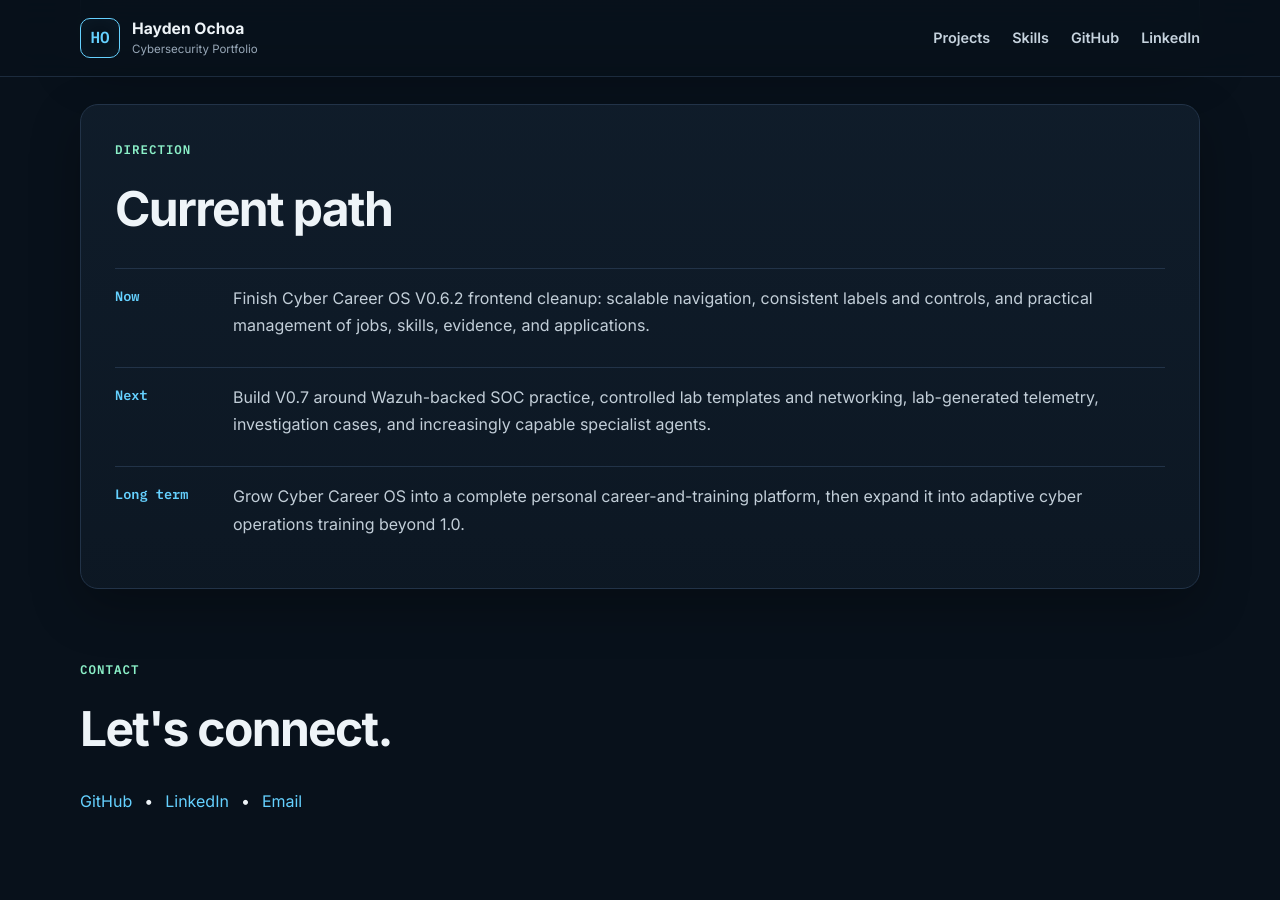
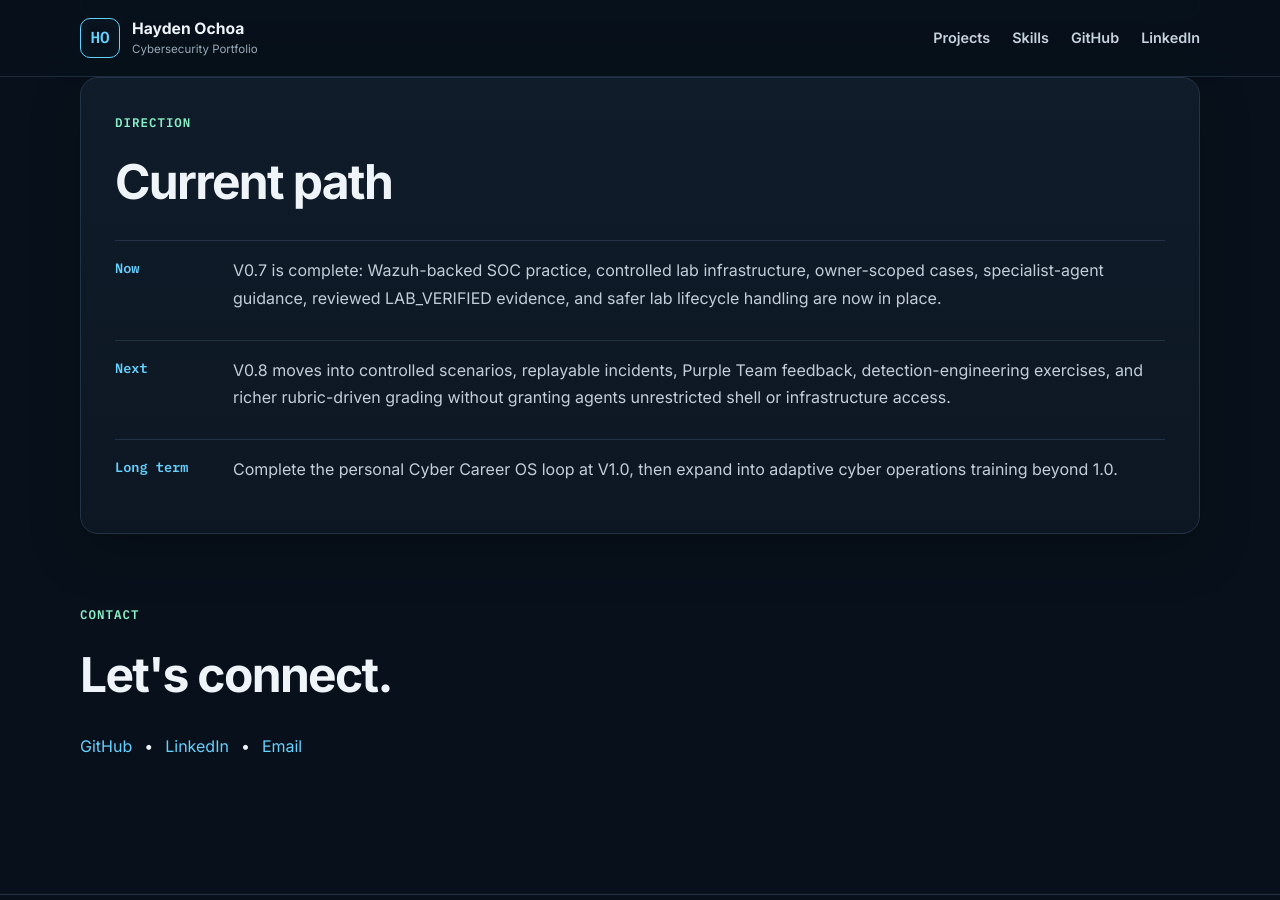
Before and after one commit to corruptcosmo/novasecure.github.io, a Jekyll site: the page built from index.md, in a window 1280 px wide and 900 px high, scrolled down 2578 px. Built offline with Jekyll 4.4.1, drawn with Linux system fonts in a browser that asks for light colours; some of the changed text lies outside the part shown.

Commit message:
Mark Cyber Career OS V0.7 complete and advance roadmap

```diff
--- a/index.md
+++ b/index.md
@@ -27,12 +27,12 @@ title: Hayden Ochoa | Cybersecurity Portfolio
   <div class="project-grid">
     <article class="project-card flagship">
       <div class="project-meta">
-        <span class="status">V0.6.2 • ALPHA CLEANUP</span>
+        <span class="status">V0.7 • ALPHA COMPLETE</span>
         <span class="tag">FLAGSHIP</span>
       </div>
       <h3>Cyber Career OS</h3>
-      <p>A local-first, AI-assisted cybersecurity career and training platform. The current alpha now combines source-grounded career intake, specialist agents, a secure Proxmox connection flow, mentor-guided labs, reviewed lab evidence, application tracking, and a progressively cleaner frontend while preserving owner isolation, explicit approvals, and review-before-mutation controls.</p>
-      <div class="stack-list">FastAPI • PostgreSQL • SQLAlchemy • Alembic • Next.js • Ollama • Proxmox • Docker • PyInstaller • Security Architecture</div>
+      <p>A local-first, AI-assisted cybersecurity career and training platform. V0.7 connects Wazuh-backed SOC practice with owner-scoped cases, reviewed lab evidence, controlled Proxmox template/network setup, specialist agents, and safer lab lifecycle controls while preserving explicit approval and provider boundaries.</p>
+      <div class="stack-list">FastAPI • PostgreSQL • SQLAlchemy • Alembic • Next.js • Ollama • Proxmox • Wazuh • Docker • PyInstaller</div>
       <a class="text-link" href="{{ '/projects/cyber-career-os/' | relative_url }}">View current implementation →</a>
     </article>
 
@@ -74,9 +74,9 @@ title: Hayden Ochoa | Cybersecurity Portfolio
   <div class="section-kicker">DIRECTION</div>
   <h2>Current path</h2>
   <div class="timeline">
-    <div><strong>Now</strong><span>Finish Cyber Career OS V0.6.2 frontend cleanup: scalable navigation, consistent labels and controls, and practical management of jobs, skills, evidence, and applications.</span></div>
-    <div><strong>Next</strong><span>Build V0.7 around Wazuh-backed SOC practice, controlled lab templates and networking, lab-generated telemetry, investigation cases, and increasingly capable specialist agents.</span></div>
-    <div><strong>Long term</strong><span>Grow Cyber Career OS into a complete personal career-and-training platform, then expand it into adaptive cyber operations training beyond 1.0.</span></div>
+    <div><strong>Now</strong><span>V0.7 is complete: Wazuh-backed SOC practice, controlled lab infrastructure, owner-scoped cases, specialist-agent guidance, reviewed LAB_VERIFIED evidence, and safer lab lifecycle handling are now in place.</span></div>
+    <div><strong>Next</strong><span>V0.8 moves into controlled scenarios, replayable incidents, Purple Team feedback, detection-engineering exercises, and richer rubric-driven grading without granting agents unrestricted shell or infrastructure access.</span></div>
+    <div><strong>Long term</strong><span>Complete the personal Cyber Career OS loop at V1.0, then expand into adaptive cyber operations training beyond 1.0.</span></div>
   </div>
 </section>
 
```
